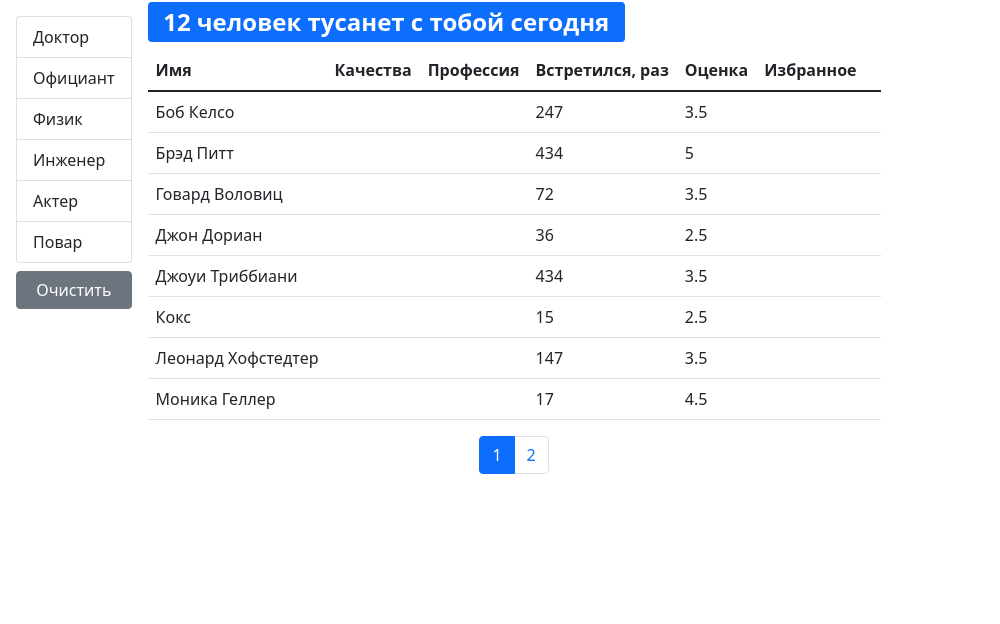
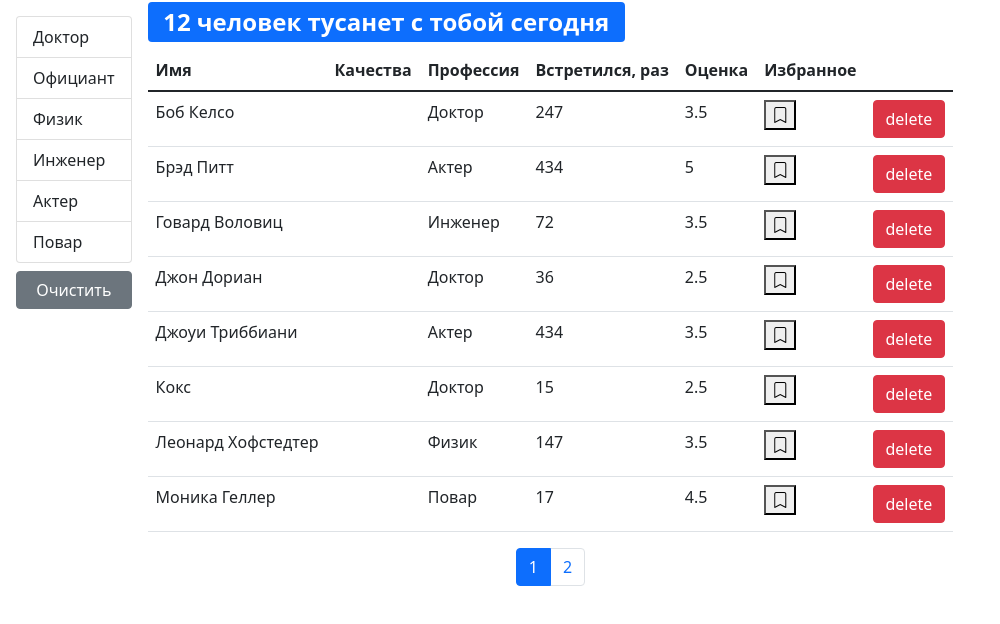
Before and after one commit to AntonKobelev/fast-company, a React (Create React App) app: page / in a window 1280 px wide. Shown: the top 624 px of the page, without its empty margins (0-1000 px from the left). Built offline with nearby package versions, Linux system fonts and the light colour scheme.

Commit message:
add bookmarks and delete

```diff
--- a/src/app/components/tableBody.jsx
+++ b/src/app/components/tableBody.jsx
@@ -1,18 +1,23 @@
 import React from "react";
 import PropTypes from "prop-types";
+import _ from "lodash";
 
 // передаем данные (делаем универсально, так как могут быть и юзеры и другая информация) - т.е. data - это массив, а columns - это объект
 const TableBody = ({ data, columns }) => {
-    console.log("data", data);
-    console.log("columns", columns);
+    const renderContent = (item, column) => {
+        const component = columns[column].component;
+        if (typeof component === "function") {
+            return component(item);
+        }
+        return _.get(item, columns[column].path);
+    };
+
     return (
         <tbody>
             {data.map((item) => (
                 <tr key={item._id}>
                     {Object.keys(columns).map((column) => (
-                        <td key={column}>
-                            {item[columns[column].path]}
-                        </td>
+                        <td key={column}>{renderContent(item, column)}</td>
                     ))}
                 </tr>
             ))}
@@ -22,7 +27,8 @@ const TableBody = ({ data, columns }) => {
 
 TableBody.propTypes = {
     data: PropTypes.array.isRequired,
-    columns: PropTypes.object.isRequired
+    columns: PropTypes.object.isRequired,
+    onToggleBookMark: PropTypes.func.isRequired
 };
 
 export default TableBody;
--- a/src/app/components/usersTable.jsx
+++ b/src/app/components/usersTable.jsx
@@ -3,8 +3,16 @@ import React from "react";
 import PropTypes from "prop-types";
 import TableHeader from "./tableHeader";
 import TableBody from "./tableBody";
+import BookMark from "./bookmark";
 
-const UserTable = ({ users, onSort, selectedSort, ...rest }) => {
+const UserTable = ({
+    users,
+    onSort,
+    selectedSort,
+    onToggleBookMark,
+    onDelete,
+    ...rest
+}) => {
     const columns = {
         name: { path: "name", name: "Имя" },
         qualities: { name: "Качества" },
@@ -17,9 +25,26 @@ const UserTable = ({ users, onSort, selectedSort, ...rest }) => {
         bookmark: {
             path: "bookmark",
             name: "Избранное",
-            component: "bookmark"
+            component: (user) => (
+                <BookMark
+                    // передаем через свойство status состояние закладки true или false
+                    status={user.bookmark}
+                    // передаем через свойство onClick колбэк-функцию, в этой функции происходит вызов другой функции - Переключение закладки, при этом она принимает в себя идентификатор
+                    onClick={() => onToggleBookMark(user._id)}
+                />
+            )
         },
-        delete: { component: "delete" }
+        delete: {
+            component: (user) => (
+                <button
+                    // присваиваем атрибуту onClick функцию обратного вызова, которая вызвает функцию onDelete и передаем туда параметр _id
+                    onClick={() => onDelete(user._id)}
+                    className="btn btn-danger"
+                >
+                    delete
+                </button>
+            )
+        }
     };
     return (
         <table className="table">
@@ -38,7 +63,9 @@ const UserTable = ({ users, onSort, selectedSort, ...rest }) => {
 UserTable.propTypes = {
     users: PropTypes.oneOfType([PropTypes.array, PropTypes.object]),
     onSort: PropTypes.func.isRequired,
-    selectedSort: PropTypes.object.isRequired
+    selectedSort: PropTypes.object.isRequired,
+    onToggleBookMark: PropTypes.func.isRequired,
+    onDelete: PropTypes.func.isRequired
 };
 
 export default UserTable;
```
